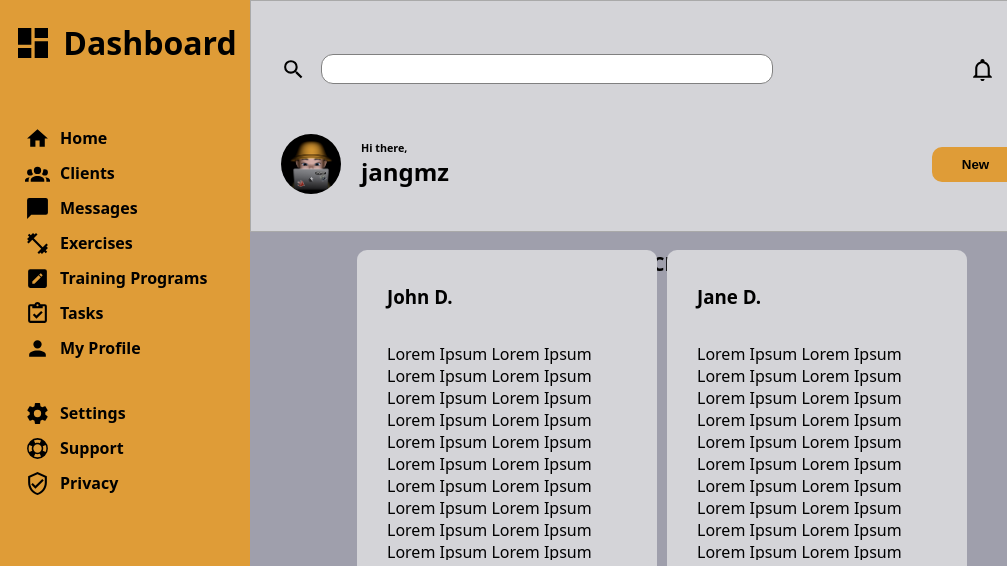
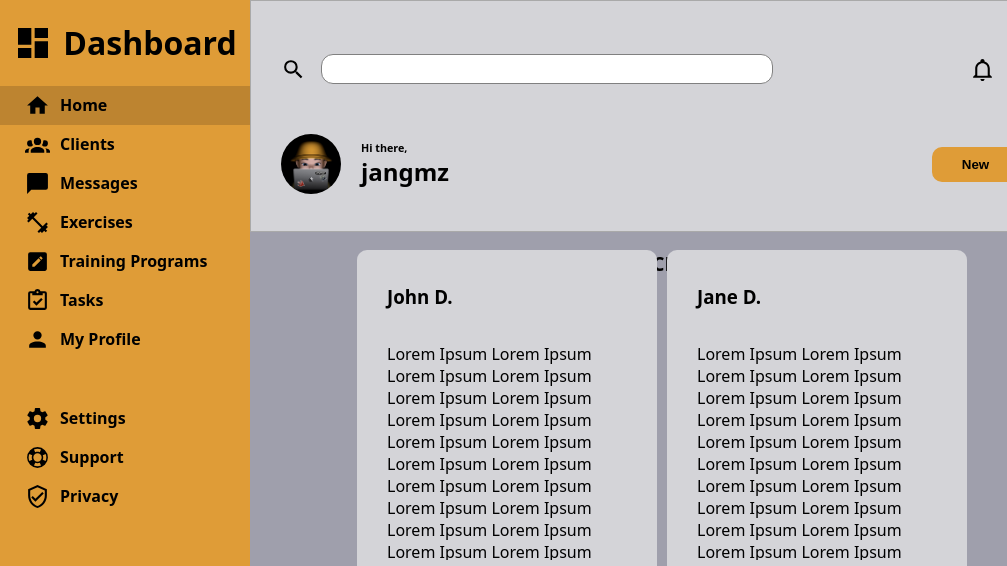
Before and after one commit to jangmz/online-coaching-dashboard-design, a plain HTML site: page index.html in a window 1280 px wide. In both pictures the pointer is over the item "Home". Shown: the top 566 px of the page, 0-1007 px from the left. Drawn offline with Linux system fonts and the light colour scheme.

Commit message:
hover effect in menu items

```diff
--- a/style.css
+++ b/style.css
@@ -51,11 +51,10 @@ body {
     margin: 0;
     padding: 0;
 }
-.menu ul,
+
 .settings-menu ul {
     margin-top: 40px;
     display: grid;
-    gap: 10px;
 }
 .settings-menu ul,
 .settings-menu a {
@@ -69,8 +68,11 @@ body {
     width: 25px;
 }
 .menu-item {
-    /*margin: 15px 20px;*/
-    margin: 0 25px;
+    padding: 7px 25px;
+}
+.menu-item:hover {
+    cursor: pointer;
+    background-color: rgb(189, 132, 48);
 }
 .menu-item p {
     margin: 0;
@@ -88,8 +90,6 @@ body {
     border: 1px solid darkgray;
     background-color: #d4d4d8;
     padding: 20px 30px;
-    /*height: auto;*/
-    /*width: auto;*/
 
     grid-column: 2 / -1;
     grid-row: 1 / 2;
@@ -118,7 +118,7 @@ body {
 
     padding: 0 10%;
 }
-.heading-profile img:hover {
+.heading-profile .icon:hover {
     filter: drop-shadow(0px 0px 3px rgb(0 0 0 / 0.5));
 }
 .heading-profile .user {
@@ -131,32 +131,6 @@ body {
     height: 40px;
     border-radius: 50%;
 }
-/*.heading-greet {
-    display: grid;
-    grid-template: repeat(2, auto) / auto 1fr;
-}
-.heading-greet img {
-    width: 60px;
-    height: 60px;
-    border-radius: 50%;
-    margin: 0 20px;
-
-    grid-row: 1 / 3;
-    grid-column: 1 / 2;
-    align-self: center;
-    justify-self: center;
-}
-
-.heading-greet img,
-.heading-greet h6,
-.heading-greet h2 {
-    padding: 0;
-    margin: 0;
-}
-.heading-greet .greet {
-    align-self: center;
-}*/
-
 .heading-greet {
     display: flex;
     gap: 20px;
@@ -217,14 +191,12 @@ body {
     grid-row: 2 / -1;
 
     display: grid;
-    /* ==== FIX HERE ==== */
     grid-template: repeat(auto-fit, clamp(250px, 50vh, 300px)) / repeat(auto-fit, clamp(300px, 30%, 400px));
     gap: 10px;
     justify-content: center;
 }
 .client-card {
     background-color: #d4d4d8;
-    /*border: 1px solid black;*/
     border-radius: 10px;
 
     align-self: center;
@@ -262,7 +234,6 @@ body {
 }
 .recent-workouts .highlight {
     background-color: #d4d4d8;
-    /*border: 1px solid black;*/
     border-radius: 10px;
     padding: 3px 0;
     padding-left: 20px;
```
